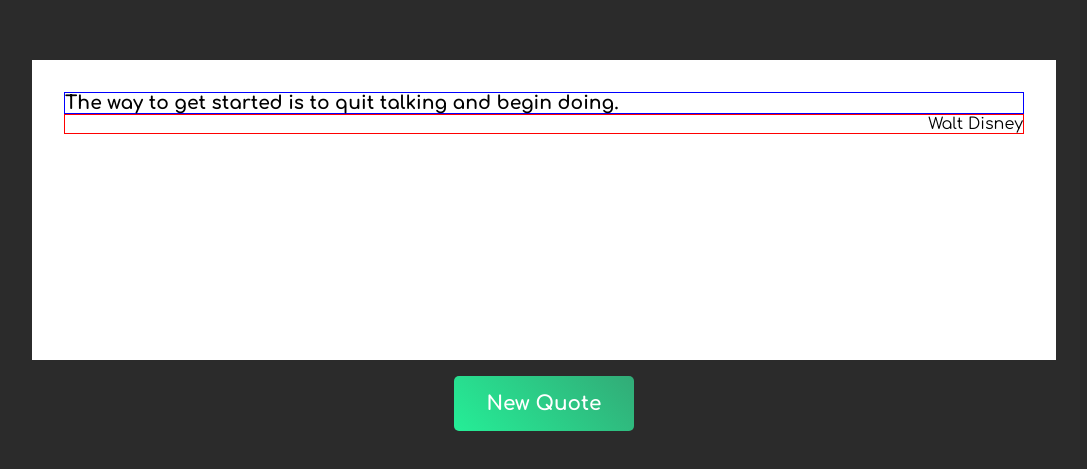
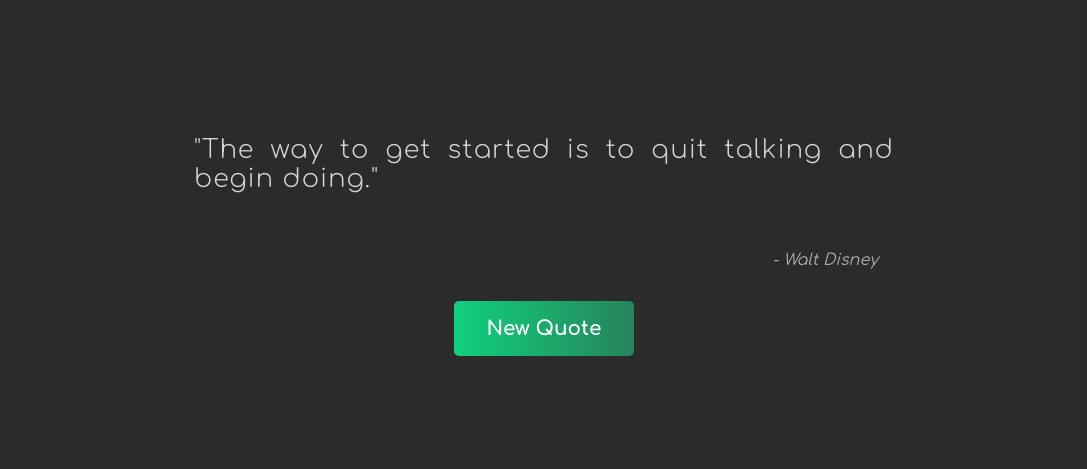
Before and after one commit to pauloo0/react-quotes, a React (Vite) app: page / in a window 1280 px wide. Shown: the part 155-624 px from the top of the page, without its empty margins (96-1183 px from the left). Built offline with nearby package versions, Linux system fonts and the light colour scheme.

Commit message:
Finalized CSS

```diff
--- a/src/components/Quote.tsx
+++ b/src/components/Quote.tsx
@@ -18,8 +18,10 @@
   return (
     <div className='page'>
       <div className='quote-container'>
-        <h3 className='quote'>{quote.quote}</h3>
-        <p className='author'>{quote.author}</p>
+        <h3 className='quote'>"{quote.quote}"</h3>
+        <p className='author'>
+          <em>- {quote.author}</em>
+        </p>
       </div>
       <button type='button' className='quote-btn' onClick={generateQuote}>
         New Quote
--- a/src/styles/css/style.css
+++ b/src/styles/css/style.css
@@ -1 +1 @@
-@import"https://fonts.googleapis.com/css2?family=Comfortaa:wght@300;400;500;600;700&family=Inter:wght@300;400;500;600;700&display=swap";*{box-sizing:border-box;margin:0;padding:0}.page{font-family:"Comfortaa",cursive;background-color:#2b2b2b;height:100vh;width:100vw;display:flex;flex-direction:column;align-items:center;justify-content:center}.quote-container{background-color:#fff;padding:2rem;width:80%;min-height:300px;height:auto}.quote{border:1px solid blue}.author{border:1px solid red;text-align:end}.quote-btn{margin-top:1rem;padding:1rem 2rem;font-size:20px;font-weight:bold;font-family:"Comfortaa",cursive;background:linear-gradient(45deg, #25ee97, #32ab77);color:#fff;border:none;border-radius:5px}/*# sourceMappingURL=style.css.map */
+@import"https://fonts.googleapis.com/css2?family=Comfortaa:wght@300;400;500;600;700&family=Inter:wght@300;400;500;600;700&display=swap";*{box-sizing:border-box;margin:0;padding:0}.page{font-family:"Comfortaa",cursive;background-color:#2b2b2b;height:100vh;width:100vw;display:flex;flex-direction:column;align-items:center;justify-content:center}.quote-container{width:80%;max-width:700px;min-height:150px;height:auto;height:auto;position:relative}.quote,.author{position:absolute;color:#fff;opacity:.8}.quote{font-size:1.6rem;font-weight:300;text-align:justify;letter-spacing:1px}.author{bottom:1rem;right:1rem;opacity:.6}.quote-btn{margin-top:1rem;padding:1rem 2rem;font-size:20px;font-weight:bold;font-family:"Comfortaa",cursive;background:linear-gradient(to right, #10d07d, #26845c);color:#fff;border:none;border-radius:5px;cursor:pointer;transition:.05s ease-in-out}.quote-btn:hover{background:linear-gradient(to right, #0da060, #1b5c40)}.quote-btn:active{transform:scale(0.98)}/*# sourceMappingURL=style.css.map */
--- a/src/styles/scss/_config.scss
+++ b/src/styles/scss/_config.scss
@@ -2,5 +2,5 @@
 
 $primary-font: 'Comfortaa', cursive;
 $bgc: #2b2b2b;
-$primary-text: #25ee97;
-$secondary-text: #32ab77;
+$primary-text: darken(#25ee97,10);
+$secondary-text: darken(#32ab77,10);
--- a/src/styles/scss/style.scss
+++ b/src/styles/scss/style.scss
@@ -18,21 +18,34 @@
 }
 
 .quote-container {
-  background-color: #fff;
-  padding: 2rem;
   width: 80%;
-  min-height: 300px;
+  max-width: 700px;
+  min-height: 150px;
   height: auto;
+  height: auto;
+  position: relative;
+}
+
+.quote, .author {
+  position: absolute;
+  color: #fff;
+  opacity: .8;
 }
 
 .quote {
-  border: 1px solid blue;
+  font-size: 1.6rem;
+  font-weight: 300;
+  text-align: justify;
+  letter-spacing: 1px;
 }
 
 .author {
-  border: 1px solid red;
-  text-align: end;
+  bottom: 1rem;
+  right: 1rem;
+  opacity: .6;
+
 }
+
 
 .quote-btn {
   margin-top: 1rem;
@@ -40,8 +53,18 @@
   font-size: 20px;
   font-weight: bold;
   font-family: $primary-font;
-  background: linear-gradient(45deg, $primary-text, $secondary-text);
+  background: linear-gradient(to right, $primary-text, $secondary-text);
   color: #fff;
   border: none;
   border-radius: 5px;
+  cursor: pointer;
+  transition: .05s ease-in-out;
 }
+
+.quote-btn:hover {
+  background: linear-gradient(to right, darken($primary-text, 10), darken($secondary-text, 10));
+}
+
+.quote-btn:active {
+  transform: scale(.98);
+}
```
Also changed, not shown: 2 other files (tests, documents, lock files or other folders).
